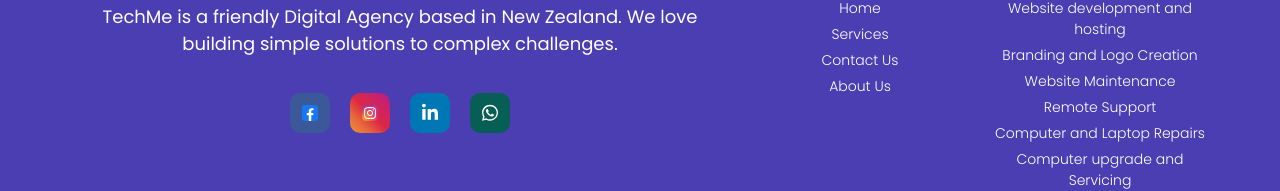
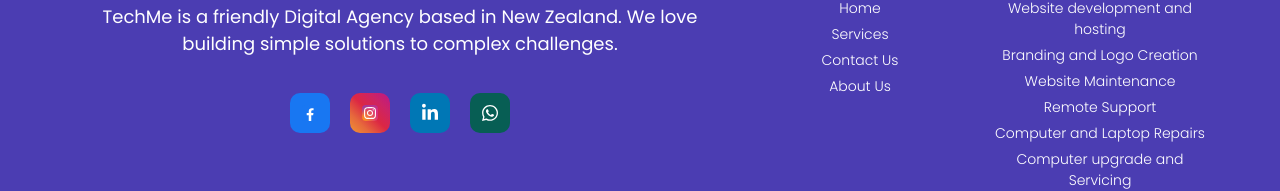
Before and after one commit to baayesh/TechMe, a React (Create React App) app: page / in a window 1280 px wide. Shown: the part 3055-3246 px from the top of the page. Built offline with nearby package versions, Linux system fonts and the light colour scheme; a web font is replaced by a local one.

Commit message:
change the color of facebook icon{footer}{socialmedia}

```diff
--- a/src/components/AboutUS/SocialMedia.jsx
+++ b/src/components/AboutUS/SocialMedia.jsx
@@ -15,6 +15,7 @@ const SocialMedia = () => {
                 xmlns="http://www.w3.org/2000/svg"
                 aria-label="Facebook"
                 role="img"
+                height="1.6em"
                 viewBox="0 0 512 512"
               >
                 <rect width="512" height="512" rx="15%" fill="#1877f2" />
--- a/src/components/AboutUS/Styles/SociakMedia.css
+++ b/src/components/AboutUS/Styles/SociakMedia.css
@@ -46,6 +46,11 @@
     z-index: 2;
   }
 
+  .svgContainer svg{
+    width: 100%;
+    height: 100%;
+  }
+
   .BG {
     position: absolute;
     width: 100%;
@@ -82,7 +87,7 @@
   }
 
   .facebook .BG {
-    background: #3b5998;
+    background: #1877F2 ;
   }
 
   .Btn:hover .BG {
```
